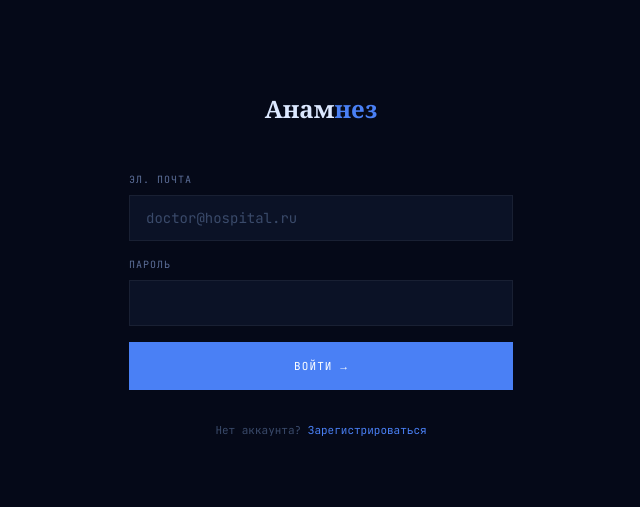
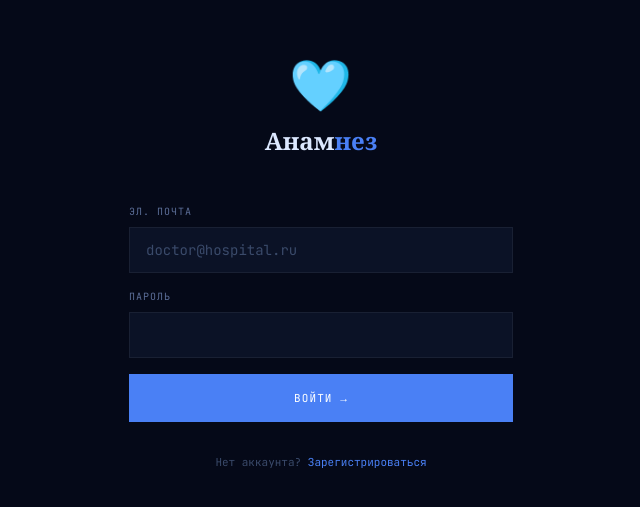
Before and after one commit to paveliagodkin-dev/anamnez-, a React (Vite) app in the folder frontend/: page /login in a window 1280 px wide. Shown: the part 135-642 px from the top of the page, without its empty margins (319-959 px from the left). Built offline with nearby package versions, Linux system fonts and the light colour scheme; no server answers; a web font is replaced by a local one.

Commit message:
Add pulsating heart emoji to login page
Added 🩵 emoji with a gentle heartbeat animation above the Анамнез
logo on the login screen. The heartbeat animates at 1.8s per cycle
with two-beat rhythm — not too fast, natural feeling.

https://claude.ai/code/session_017Q6j5yP2ocvhZU3KsDyVJE

```diff
--- a/frontend/src/index.css
+++ b/frontend/src/index.css
@@ -19,3 +19,17 @@ body {
 ::-webkit-scrollbar-track { background: #050918; }
 ::-webkit-scrollbar-thumb { background: #2a3a60; border-radius: 2px; }
 ::-webkit-scrollbar-thumb:hover { background: #3a5090; }
+
+@keyframes heartbeat {
+  0%   { transform: scale(1); }
+  14%  { transform: scale(1.25); }
+  28%  { transform: scale(1); }
+  42%  { transform: scale(1.18); }
+  70%  { transform: scale(1); }
+  100% { transform: scale(1); }
+}
+
+.heart-pulse {
+  display: inline-block;
+  animation: heartbeat 1.8s ease-in-out infinite;
+}
--- a/frontend/src/pages/LoginPage.jsx
+++ b/frontend/src/pages/LoginPage.jsx
@@ -26,6 +26,9 @@ export default function LoginPage() {
   return (
     <div className="min-h-screen bg-[#050918] flex items-center justify-center px-4">
       <div className="w-full max-w-sm">
+        <div className="text-center mb-4">
+          <span className="heart-pulse text-5xl">🩵</span>
+        </div>
         <Link to="/" className="block font-serif text-2xl font-bold mb-12 text-center text-[#dce8ff]">
           Анам<span className="text-[#4a80f5]">нез</span>
         </Link>
```
